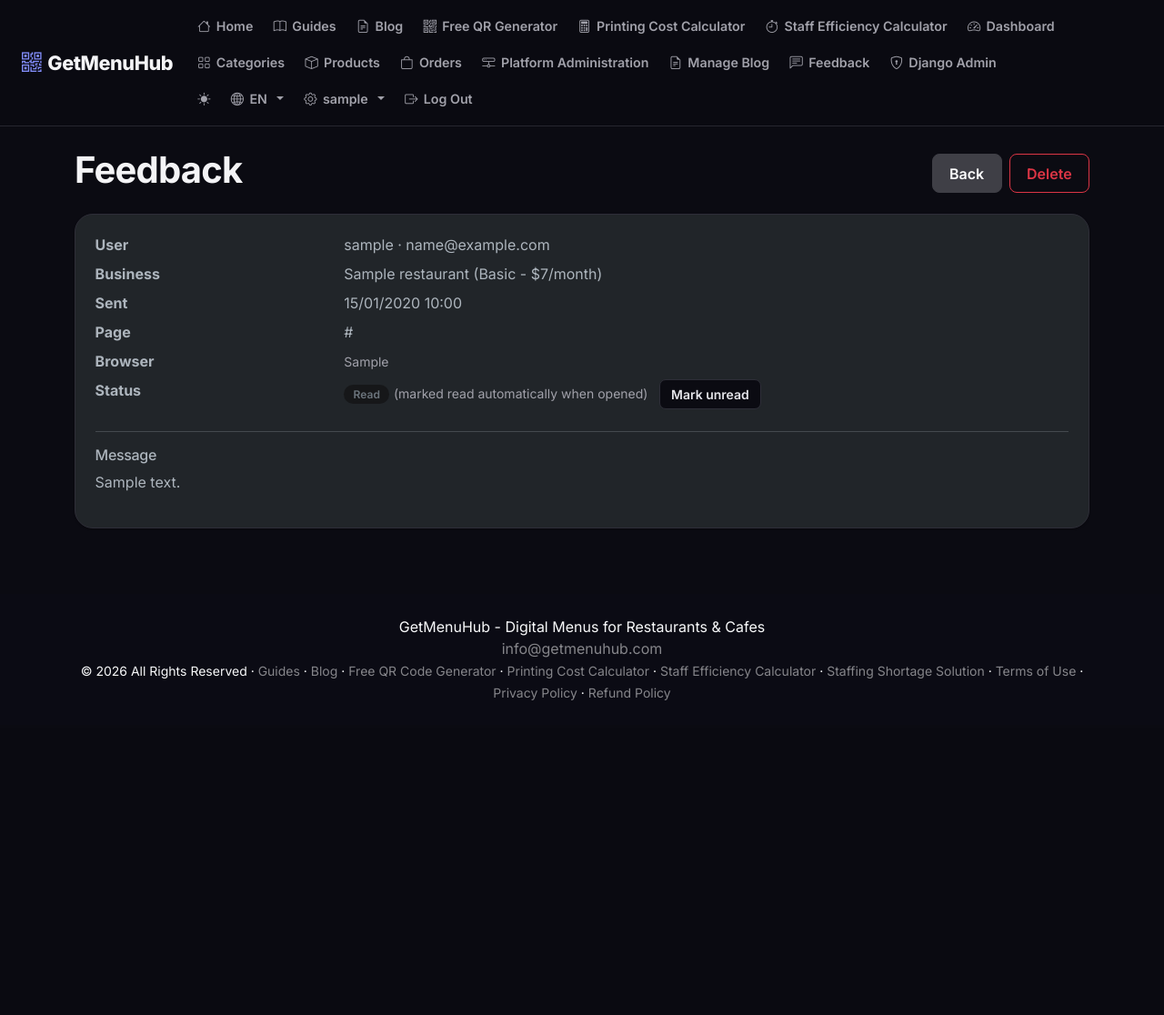
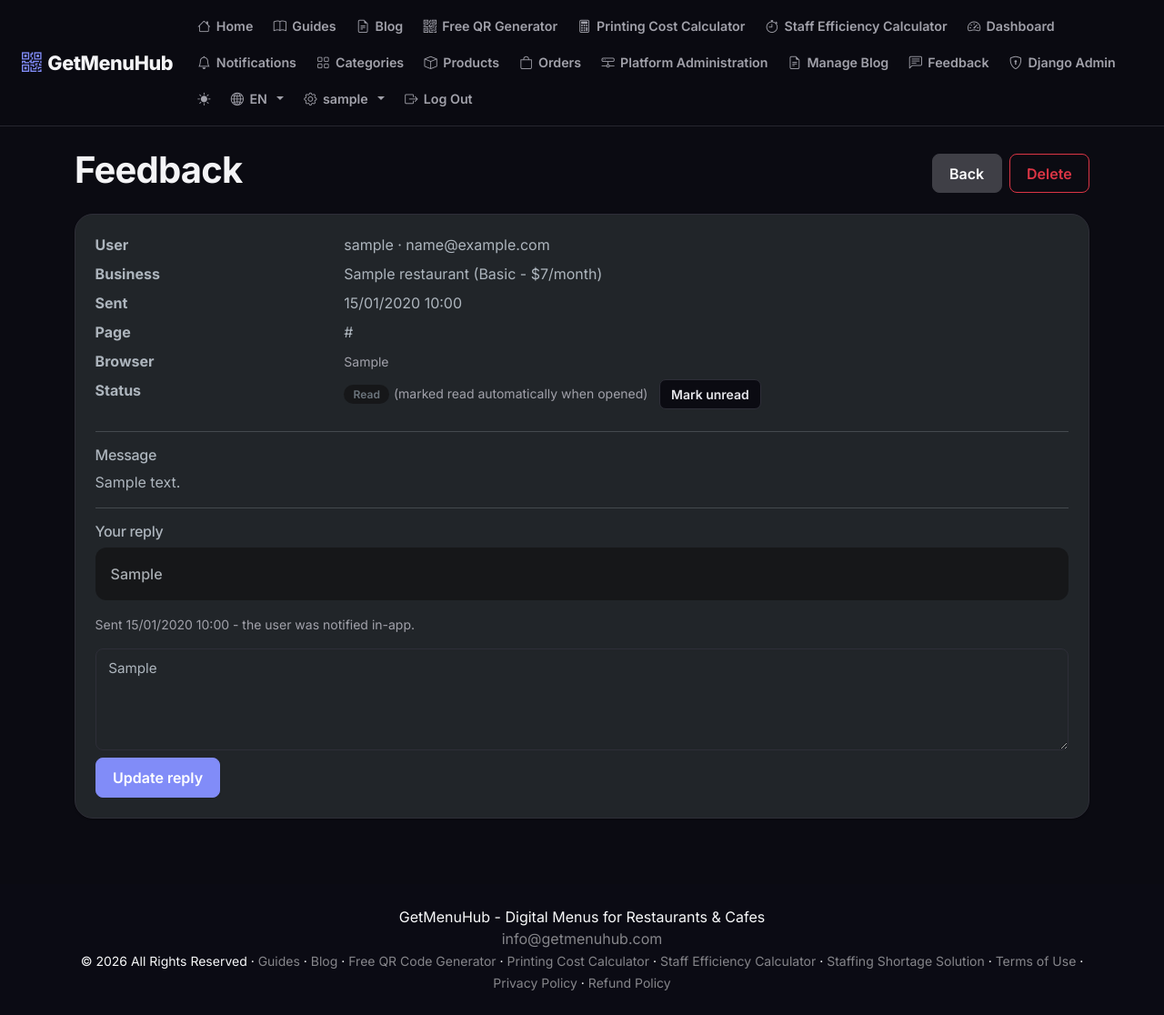
Before and after one commit to jimc4rry/Digital-QR-Platform-Global, a Django app: page /feedback/manage/1/ in a window 1280 px wide. Shown: the whole page at 91% size. Before the commit the page ends 770 px from the top, so only its background shows below. Run offline with Django 4.2, Linux system fonts and the light colour scheme; a user stored in the database is signed in; tables that the repository leaves empty hold one stand-in row (values such as "Sample post").

Commit message:
Let platform admin reply to feedback as an in-app notification
Adds a reply form to the admin feedback detail page: saving a reply
stores it on the Feedback entry and creates a Notification for
whoever originally sent it (owner or staff - whoever submitted the
feedback). Adds a new /feedback/notifications/ page where that user
can read their notifications, with a navbar link + unread-count badge
matching the existing pending-orders/feedback badge pattern. Viewing
the page marks its notifications read, same "viewing marks read"
convention already used for feedback on the admin side.

Notification is a new, deliberately generic model (not
"FeedbackReply") so other notification types can reuse it later
without a migration.

Co-Authored-By: Claude Sonnet 5 <noreply@anthropic.com>

```diff
--- a/menu-platform/feedback/context_processors.py
+++ b/menu-platform/feedback/context_processors.py
@@ -1,4 +1,4 @@
-from .models import Feedback
+from .models import Feedback, Notification
 
 
 def feedback_context(request):
@@ -8,3 +8,13 @@ def feedback_context(request):
     if not user or not user.is_authenticated or not user.is_superuser:
         return {}
     return {'unread_feedback_count': Feedback.objects.filter(is_read=False).count()}
+
+
+def notification_context(request):
+    """Unread in-app notification count for the restaurant nav badge - not
+    queried for superusers, who don't have a restaurant/notifications of
+    their own in this context."""
+    user = getattr(request, 'user', None)
+    if not user or not user.is_authenticated or user.is_superuser:
+        return {}
+    return {'unread_notification_count': Notification.objects.filter(recipient=user, is_read=False).count()}
--- a/menu-platform/feedback/models.py
+++ b/menu-platform/feedback/models.py
@@ -8,6 +8,8 @@ class Feedback(models.Model):
     page_url = models.CharField(max_length=500, blank=True)
     user_agent = models.CharField(max_length=500, blank=True)
     is_read = models.BooleanField(default=False)
+    admin_reply = models.TextField(blank=True)
+    replied_at = models.DateTimeField(null=True, blank=True)
     created_at = models.DateTimeField(auto_now_add=True)
 
     class Meta:
@@ -15,3 +17,22 @@ class Feedback(models.Model):
 
     def __str__(self):
         return f'{self.user} - {self.created_at:%Y-%m-%d %H:%M}'
+
+
+class Notification(models.Model):
+    """In-app notification for a restaurant user (owner or staff) - currently
+    only created when the platform admin replies to a Feedback entry, but
+    kept generic (not "FeedbackReply") so it can carry other notification
+    types later without a model migration."""
+    recipient = models.ForeignKey(settings.AUTH_USER_MODEL, on_delete=models.CASCADE, related_name='notifications')
+    title = models.CharField(max_length=200)
+    message = models.TextField()
+    feedback = models.ForeignKey(Feedback, on_delete=models.CASCADE, null=True, blank=True, related_name='notifications')
+    is_read = models.BooleanField(default=False)
+    created_at = models.DateTimeField(auto_now_add=True)
+
+    class Meta:
+        ordering = ['-created_at']
+
+    def __str__(self):
+        return f'{self.recipient} - {self.title}'
--- a/menu-platform/feedback/templates/feedback/admin_detail.html
+++ b/menu-platform/feedback/templates/feedback/admin_detail.html
@@ -52,6 +52,23 @@
 
             <h2 class="h6">{% trans "Message" %}</h2>
             <p style="white-space: pre-wrap;">{{ entry.message }}</p>
+
+            <hr>
+
+            <h2 class="h6">{% trans "Your reply" %}</h2>
+            {% if entry.admin_reply %}
+                <div class="alert alert-secondary" style="white-space: pre-wrap;">{{ entry.admin_reply }}</div>
+                <p class="text-muted small">{% blocktrans with date=entry.replied_at|date:"d/m/Y H:i" %}Sent {{ date }} - the user was notified in-app.{% endblocktrans %}</p>
+            {% endif %}
+            <form method="post">
+                {% csrf_token %}
+                <div class="mb-2">
+                    <textarea name="reply" class="form-control" rows="4" placeholder="{% trans 'Write a reply - the user will see it as an in-app notification' %}">{{ entry.admin_reply }}</textarea>
+                </div>
+                <button type="submit" class="btn btn-primary">
+                    {% if entry.admin_reply %}{% trans "Update reply" %}{% else %}{% trans "Send reply" %}{% endif %}
+                </button>
+            </form>
         </div>
     </div>
 </div>
--- a/menu-platform/feedback/templates/feedback/admin_list.html
+++ b/menu-platform/feedback/templates/feedback/admin_list.html
@@ -47,6 +47,9 @@
                                     {% else %}
                                         <span class="badge bg-primary-subtle text-primary">{% trans "New" %}</span>
                                     {% endif %}
+                                    {% if entry.admin_reply %}
+                                        <span class="badge bg-success-subtle text-success">{% trans "Replied" %}</span>
+                                    {% endif %}
                                 </td>
                                 <td class="text-end">
                                     <a href="{% url 'feedback:admin_detail' entry.pk %}" class="btn btn-sm btn-outline-primary">{% trans "View" %}</a>
--- a/menu-platform/feedback/urls.py
+++ b/menu-platform/feedback/urls.py
@@ -5,6 +5,7 @@ app_name = 'feedback'
 
 urlpatterns = [
     path('submit/', views.submit_feedback, name='submit'),
+    path('notifications/', views.notification_list, name='notification_list'),
     path('manage/', views.feedback_admin_list, name='admin_list'),
     path('manage/<int:pk>/', views.feedback_admin_detail, name='admin_detail'),
     path('manage/<int:pk>/mark-read/', views.feedback_admin_mark_read, name='admin_mark_read'),
--- a/menu-platform/feedback/views.py
+++ b/menu-platform/feedback/views.py
@@ -1,14 +1,16 @@
 import json
 
 from django.contrib import messages
+from django.contrib.auth.decorators import login_required
 from django.core.paginator import Paginator
 from django.http import JsonResponse, HttpResponseBadRequest
 from django.shortcuts import render, get_object_or_404, redirect
+from django.utils import timezone
 from django.utils.translation import gettext as _
 from django.views.decorators.http import require_POST
 
 from accounts.views import platform_admin_required
-from .models import Feedback
+from .models import Feedback, Notification
 
 FEEDBACK_PAGE_SIZE = 20
 
@@ -46,8 +48,27 @@ def feedback_admin_list(request):
 
 @platform_admin_required
 def feedback_admin_detail(request, pk):
-    """Full detail view for one feedback entry - viewing it marks it read."""
+    """Full detail view for one feedback entry - viewing it marks it read.
+    POSTing a reply here saves it on the entry and creates a Notification for
+    whoever originally sent the feedback, so they see it in-app rather than
+    needing an email round-trip."""
     entry = get_object_or_404(Feedback.objects.select_related('user', 'user__restaurant'), pk=pk)
+
+    if request.method == 'POST':
+        reply_text = (request.POST.get('reply') or '').strip()
+        if reply_text:
+            entry.admin_reply = reply_text
+            entry.replied_at = timezone.now()
+            entry.save(update_fields=['admin_reply', 'replied_at'])
+            Notification.objects.create(
+                recipient=entry.user,
+                title=_('Reply to your feedback'),
+                message=reply_text,
+                feedback=entry,
+            )
+            messages.success(request, _('Reply sent.'))
+        return redirect('feedback:admin_detail', pk=entry.pk)
+
     if not entry.is_read:
         entry.is_read = True
         entry.save(update_fields=['is_read'])
@@ -71,3 +92,22 @@ def feedback_admin_delete(request, pk):
         messages.success(request, _('Feedback deleted.'))
         return redirect('feedback:admin_list')
     return render(request, 'feedback/admin_delete_confirm.html', {'entry': entry})
+
+
+NOTIFICATION_PAGE_SIZE = 20
+
+
+@login_required
+def notification_list(request):
+    """Any logged-in restaurant user's own notifications (owner or staff -
+    whoever the Notification.recipient is). Opening this page marks
+    everything currently on it read, the same "viewing marks read" pattern
+    used for feedback on the admin side."""
+    notifications = Notification.objects.filter(recipient=request.user).select_related('feedback')
+    page_obj = Paginator(notifications, NOTIFICATION_PAGE_SIZE).get_page(request.GET.get('page'))
+
+    unread_ids = [n.pk for n in page_obj if not n.is_read]
+    if unread_ids:
+        Notification.objects.filter(pk__in=unread_ids).update(is_read=True)
+
+    return render(request, 'feedback/notification_list.html', {'page_obj': page_obj})
--- a/menu-platform/menu_platform/settings.py
+++ b/menu-platform/menu_platform/settings.py
@@ -114,6 +114,7 @@ TEMPLATES = [
                 'accounts.context_processors.beta_context',
                 'accounts.context_processors.site_context',
                 'feedback.context_processors.feedback_context',
+                'feedback.context_processors.notification_context',
             ],
         },
     },
--- a/menu-platform/templates/base.html
+++ b/menu-platform/templates/base.html
@@ -135,6 +135,14 @@
                         <li class="nav-item">
                             <a class="nav-link" href="{% url 'restaurant_dashboard' %}">
                                 <i class="bi bi-speedometer2"></i> {% trans "Dashboard" %}
+                            </a>
+                        </li>
+                        <li class="nav-item">
+                            <a class="nav-link" href="{% url 'feedback:notification_list' %}">
+                                <i class="bi bi-bell"></i> {% trans "Notifications" %}
+                                {% if unread_notification_count %}
+                                    <span class="badge bg-danger rounded-pill">{{ unread_notification_count }}</span>
+                                {% endif %}
                             </a>
                         </li>
                         {% if can_manage_menu %}
```
Also changed, not shown: menu-platform/feedback/templates/feedback/notification_list.html (added, +46 -0 lines), menu-platform/feedback/migrations/0003_feedback_admin_reply_feedback_replied_at_and_more.py (added), menu-platform/locale/el/LC_MESSAGES/django.po, menu-platform/locale/en/LC_MESSAGES/django.po, menu-platform/locale/es/LC_MESSAGES/django.po, menu-platform/locale/fr/LC_MESSAGES/django.po, 3 other files.
